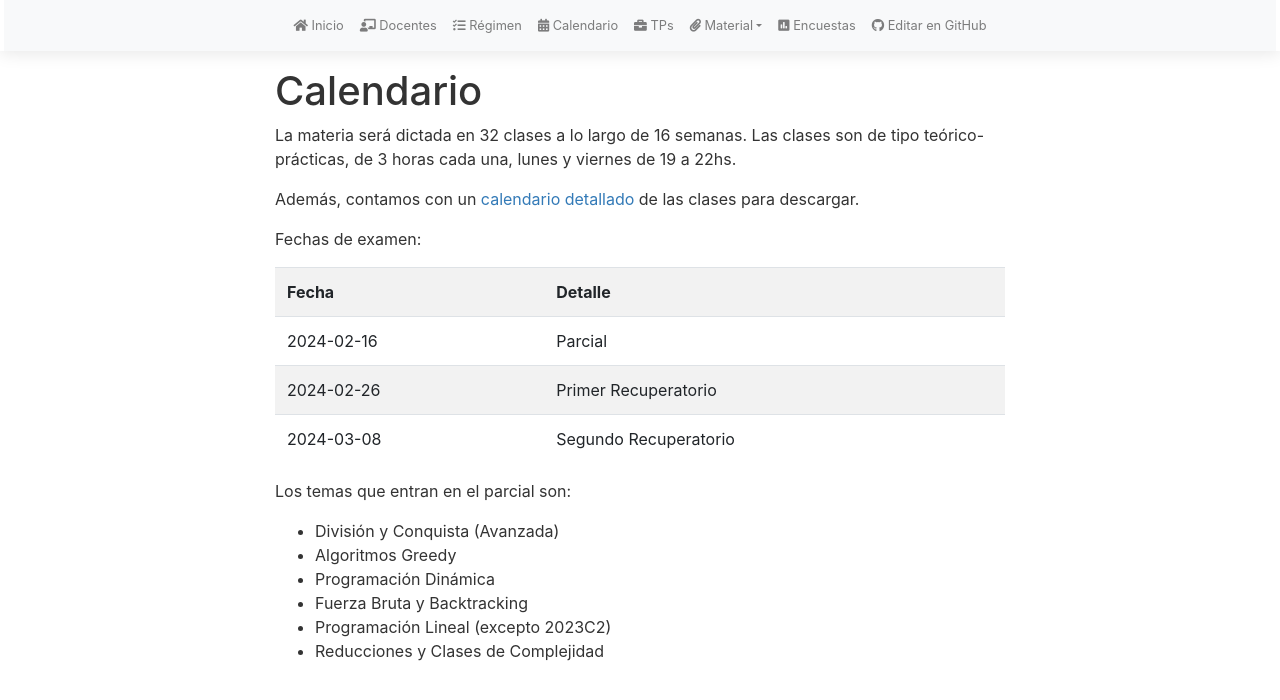
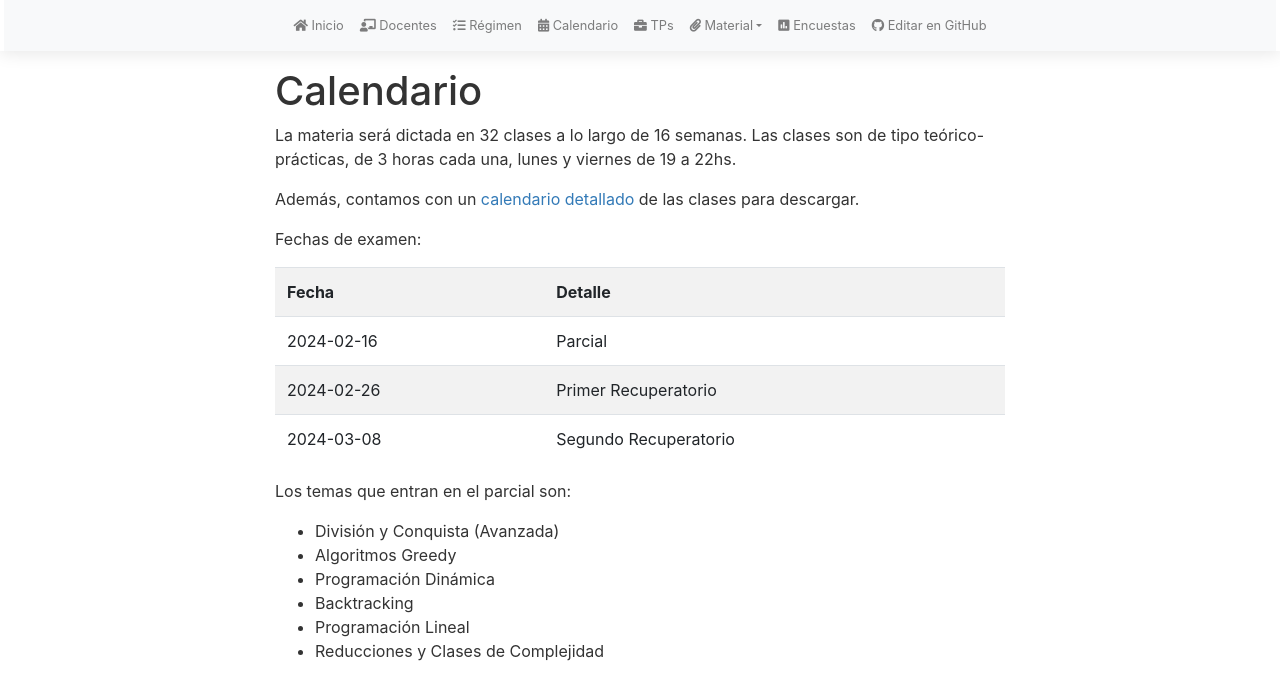
Before and after one commit to algoritmos-rw/tda_bg, a Jekyll site: the page built from calendario.md, in a window 1280 px wide. Shown: the top 700 px of the page. Built offline with Jekyll 4.4.1, drawn with Linux system fonts in a browser that asks for light colours; nearby versions of some CDN libraries; our own code applies the rules of GitHub Pages for plain Markdown files.

Commit message:
Fix calendario BT (#15)

```diff
--- a/calendario.md
+++ b/calendario.md
@@ -33,6 +33,6 @@ Los temas que entran en el parcial son:
 * División y Conquista (Avanzada)
 * Algoritmos Greedy
 * Programación Dinámica
-* Fuerza Bruta y Backtracking
-* Programación Lineal (excepto 2023C2)
+* Backtracking
+* Programación Lineal
 * Reducciones y Clases de Complejidad
```
Also changed, not shown: material/guias.md (+1 -1 lines), material/guias/bt.md (+1 -1 lines).
